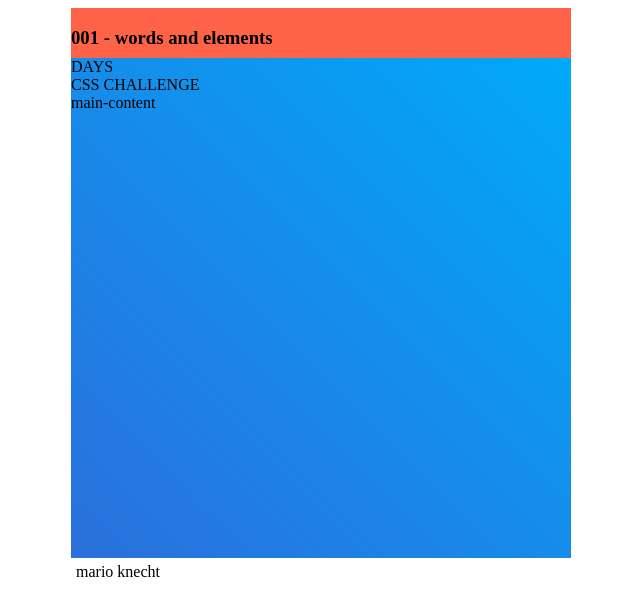
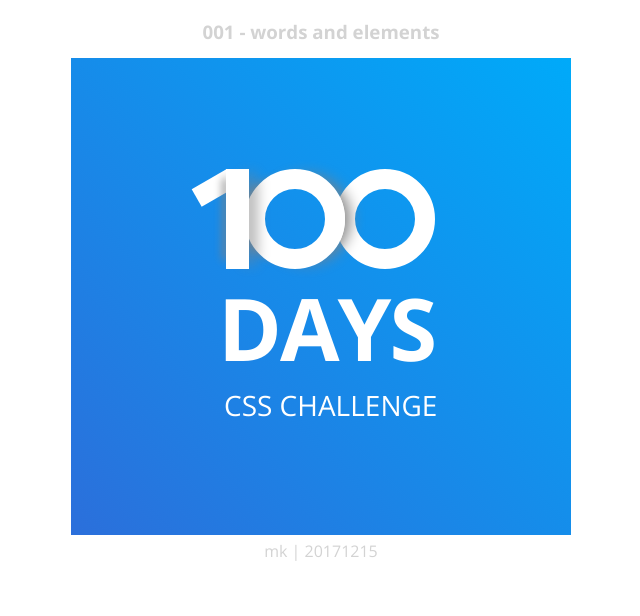
Before and after one commit to bgeye/challenge, a plain HTML site: page 001/index.html in a window 1280 px wide. Shown: the whole page, without its empty margins (319-959 px from the left). Drawn offline with nearby package versions, Linux system fonts and the light colour scheme.

Commit message:
finish challenge 1

```diff
--- a/001/index.html
+++ b/001/index.html
@@ -16,7 +16,10 @@
             <div class="number__one one">
                 <div class="one__vertical"></div>
                 <div class="one__aslant"></div>
+                <div class="two__circle"></div>
+                <div class="three__circle"></div>
             </div>
+            <!--
             <div class="number__two two">
                 <div class="two__circle">
 
@@ -27,6 +30,7 @@
 
                 </div>
             </div>
+            -->
         </div>
         <div class="main__bigword">
             <span class="main__txtbig">
@@ -38,12 +42,11 @@
                 CSS CHALLENGE
             </span>
         </div>
-        main-content
     </main>
     <footer class="footer">
         <article class="footer__author">
             <span class="footer__name">
-                mario knecht
+                mk | 20171215
             </span>
         </article>
     </footer>
--- a/001/styles/001.css
+++ b/001/styles/001.css
@@ -5,8 +5,11 @@
            date: 20171214
 */
 
+@import url(https://fonts.googleapis.com/css?family=Open+Sans:700,300);
+
 *{
     box-sizing:border-box;
+    font-family: 'Open Sans', sans-serif;
 }
 
 .challenge{
@@ -14,7 +17,7 @@
     display:grid;
     /*justify-content:center;*/
     grid-template-columns:auto 500px auto;
-    grid-template-rows: 50px 500px 50px;
+    grid-template-rows: 50px auto 50px;
     grid-template-areas:
     "... header ..."
     "... main ..."
@@ -23,13 +26,24 @@
 
 .head{
     grid-area:header;
-    background-color:tomato;
-    padding 5px;
+    text-align:center;
+    color:lightgrey;
+}
+
+.head__title {
+    padding-top: 11px;
+    margin: 0;
 }
 
 .main{
-    grid-area:main;
-  /* Permalink - use to edit and share this gradient: http://colorzilla.com/gradient-editor/#2b6fdb+0,00aaf9+100 */
+  grid-area:main;
+  display:flex;
+  flex-wrap:wrap;
+  align-item:center;
+  color:#ffffff;
+  padding: 111px 0;
+  justify-content:center;
+  /*gradient*/
   background: #2b6fdb; /* Old browsers */
   background: -moz-linear-gradient(45deg, #2b6fdb 0%, #00aaf9 100%); /* FF3.6-15 */
   background: -webkit-linear-gradient(45deg, #2b6fdb 0%,#00aaf9 100%); /* Chrome10-25,Safari5.1-6 */
@@ -37,7 +51,82 @@
   filter: progid:DXImageTransform.Microsoft.gradient( startColorstr='#2b6fdb', endColorstr='#00aaf9',GradientType=1 ); /* IE6-9 fallback on horizontal gradient */
 }
 
+.number{
+    flex-basis:50%;
+    display:flex;
+    height:100px
+}
+
+
+
+.main__bigword{
+    flex-basis:100%;
+    font-size:5.4em;
+    font-weight:700;
+    letter-spacing:-2px;
+    padding-left:147px;
+}
+
+.main__smallword{
+    flex-basis:100%;
+    font-size:1.75em;
+    font-weight:300;
+    padding-left:153px;
+}
+
+
+
+.one{
+    position:relative;
+    width:53px;
+}
+
+.one__vertical{
+     position:absolute;
+     left:30px;
+     width:23px;
+     height:100px;
+     z-index:5;
+     background-color:#ffffff;
+     box-shadow:12px 0 15px -7px grey, -12px 0 8px -9px grey;
+}
+
+.one__aslant{
+    position:absolute;
+    left:8px;
+    top:-1px;
+    width:20px;
+    height:40px;
+    z-index:4;
+    background-color:#ffffff;
+    transform:rotate(60deg);
+}
+
+.two__circle{
+    position:absolute;
+    left:49px;
+    border:20px solid #ffffff;
+    border-radius:50%;
+    width:100px;
+    height:100px;
+    box-shadow:12px 0 15px -7px grey, -12px 0 8px -9px grey;
+    z-index:3;
+}
+
+.three__circle{
+    position:absolute;
+    left:139px;
+    border:20px solid #ffffff;
+    border-radius:50%;
+    width:100px;
+    height:100px;
+    z-index:2;
+}
+
+
 .footer{
     grid-area:footer;
     padding:5px;
+    color:lightgrey;
+    text-align:center;
 }
```
Also changed, not shown: readme.md.
